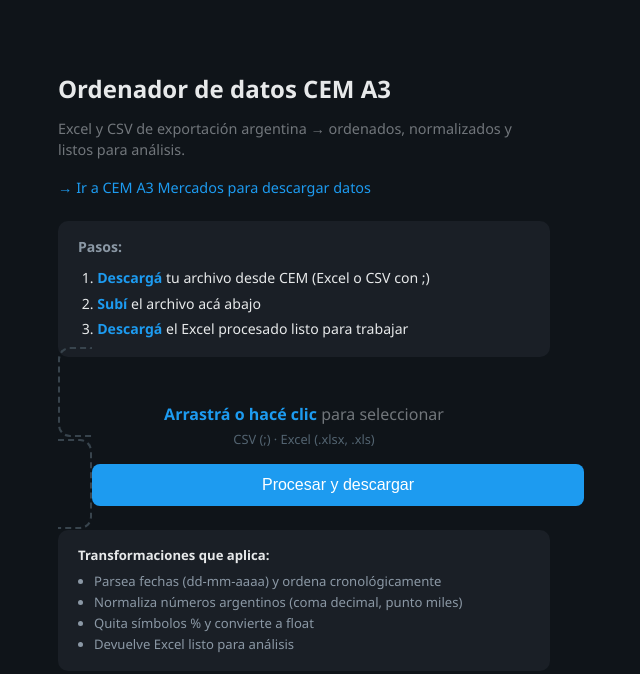
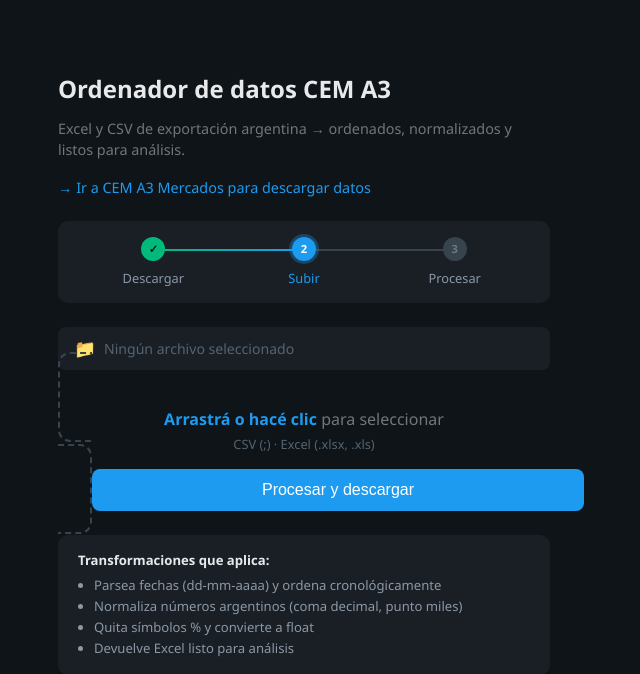
Before and after one commit to GaloSzlomowicz/clasificacion_datos_cem_A3, a Flask app: page / in a window 1280 px wide. Shown: the top 674 px of the page, without its empty margins (336-976 px from the left). Run offline with Flask 2, Linux system fonts and the light colour scheme.

Commit message:
Guía de uso con imágenes: CEM, flujo 3 pasos, capturas herramienta
Made-with: Cursor

```diff
--- a/templates/index.html
+++ b/templates/index.html
@@ -72,6 +72,91 @@
         }
         .info-title { font-weight: 600; color: #e7e9ea; margin-bottom: 0.4rem; }
         .info ul { margin: 0.3rem 0 0 1rem; padding: 0; line-height: 1.6; }
+
+        .flow-map {
+            display: flex;
+            align-items: center;
+            gap: 0;
+            margin-bottom: 1.5rem;
+            padding: 1rem 1.25rem;
+            background: #1a1f26;
+            border-radius: 10px;
+            font-size: 0.8rem;
+        }
+        .flow-step {
+            display: flex;
+            flex-direction: column;
+            align-items: center;
+            flex: 1;
+            position: relative;
+        }
+        .flow-step::before {
+            content: "";
+            position: absolute;
+            top: 12px;
+            left: -50%;
+            width: 100%;
+            height: 2px;
+            background: #38444d;
+            z-index: 0;
+        }
+        .flow-step:first-child::before { display: none; }
+        .flow-step.done::before { background: #00ba7c; }
+        .flow-step.active::before { background: linear-gradient(90deg, #00ba7c, #1d9bf0); }
+        .flow-dot {
+            width: 24px;
+            height: 24px;
+            border-radius: 50%;
+            background: #38444d;
+            display: flex;
+            align-items: center;
+            justify-content: center;
+            font-size: 0.7rem;
+            font-weight: 600;
+            color: #71767b;
+            z-index: 1;
+        }
+        .flow-step.done .flow-dot {
+            background: #00ba7c;
+            color: #0f1419;
+        }
+        .flow-step.active .flow-dot {
+            background: #1d9bf0;
+            color: #fff;
+            box-shadow: 0 0 0 3px rgba(29,155,240,0.3);
+        }
+        .flow-step.active .flow-dot .spinner {
+            width: 12px;
+            height: 12px;
+            border: 2px solid rgba(255,255,255,0.3);
+            border-top-color: #fff;
+            border-radius: 50%;
+            animation: spin 0.8s linear infinite;
+        }
+        @keyframes spin { to { transform: rotate(360deg); } }
+        .flow-label {
+            margin-top: 0.5rem;
+            color: #8b98a5;
+            text-align: center;
+        }
+        .flow-step.active .flow-label { color: #1d9bf0; font-weight: 500; }
+
+        .file-display {
+            min-height: 2.5rem;
+            padding: 0.6rem 1rem;
+            background: #1a1f26;
+            border-radius: 8px;
+            margin-bottom: 1rem;
+            font-size: 0.88rem;
+            display: flex;
+            align-items: center;
+            gap: 0.5rem;
+        }
+        .file-display.empty { color: #536471; }
+        .file-display.has-file { color: #00ba7c; }
+        .file-display .icon { font-size: 1.1rem; }
+        .file-display .name { font-weight: 500; }
+        .file-display .size { color: #71767b; font-size: 0.8rem; }
     </style>
 </head>
 <body>
@@ -79,16 +164,26 @@
     <p class="sub">Excel y CSV de exportación argentina → ordenados, normalizados y listos para análisis.</p>
     <a class="link-cem" href="https://cem.matbarofex.com.ar/" target="_blank" rel="noopener">→ Ir a CEM A3 Mercados para descargar datos</a>
 
-    <div class="workflow">
-        <div class="workflow-title">Pasos:</div>
-        <ol>
-            <li><strong>Descargá</strong> tu archivo desde CEM (Excel o CSV con ;)</li>
-            <li><strong>Subí</strong> el archivo acá abajo</li>
-            <li><strong>Descargá</strong> el Excel procesado listo para trabajar</li>
-        </ol>
+    <div class="flow-map" id="flowMap">
+        <div class="flow-step done" data-step="1">
+            <div class="flow-dot">✓</div>
+            <span class="flow-label">Descargar</span>
+        </div>
+        <div class="flow-step active" data-step="2">
+            <div class="flow-dot">2</div>
+            <span class="flow-label">Subir</span>
+        </div>
+        <div class="flow-step" data-step="3">
+            <div class="flow-dot">3</div>
+            <span class="flow-label">Procesar</span>
+        </div>
     </div>
 
     <form id="form" action="/procesar" method="post" enctype="multipart/form-data">
+        <div class="file-display empty" id="fileDisplay">
+            <span class="icon">📁</span>
+            <span class="text">Ningún archivo seleccionado</span>
+        </div>
         <label class="dropzone" id="dropzone">
             <input type="file" name="archivo" id="archivo" accept=".csv,.xlsx,.xls" required>
             <p><strong>Arrastrá o hacé clic</strong> para seleccionar</p>
@@ -112,6 +207,45 @@
         const input = document.getElementById("archivo");
         const form = document.getElementById("form");
         const btn = document.getElementById("btn");
+        const fileDisplay = document.getElementById("fileDisplay");
+        const flowMap = document.getElementById("flowMap");
+
+        function formatSize(bytes) {
+            if (bytes < 1024) return bytes + " B";
+            if (bytes < 1024 * 1024) return (bytes / 1024).toFixed(1) + " KB";
+            return (bytes / (1024 * 1024)).toFixed(1) + " MB";
+        }
+
+        function updateFileDisplay() {
+            const file = input.files[0];
+            if (!file) {
+                fileDisplay.className = "file-display empty";
+                fileDisplay.innerHTML = '<span class="icon">📁</span><span class="text">Ningún archivo seleccionado</span>';
+                return;
+            }
+            fileDisplay.className = "file-display has-file";
+            fileDisplay.innerHTML = '<span class="icon">📄</span><span class="name">' + file.name + '</span><span class="size">' + formatSize(file.size) + '</span>';
+        }
+
+        function setFlowState(state) {
+            const steps = flowMap.querySelectorAll(".flow-step");
+            steps.forEach((step, i) => {
+                step.classList.remove("done", "active");
+                const dot = step.querySelector(".flow-dot");
+                const n = i + 1;
+                if (state === "upload") {
+                    if (n === 1) { step.classList.add("done"); dot.innerHTML = "✓"; }
+                    else if (n === 2) { step.classList.add("active"); dot.innerHTML = "2"; }
+                    else { dot.innerHTML = "3"; }
+                } else if (state === "ready") {
+                    if (n <= 2) { step.classList.add("done"); dot.innerHTML = "✓"; }
+                    else { step.classList.add("active"); dot.innerHTML = "3"; }
+                } else if (state === "processing") {
+                    if (n <= 2) { step.classList.add("done"); dot.innerHTML = "✓"; }
+                    else { step.classList.add("active"); dot.innerHTML = '<span class="spinner"></span>'; }
+                }
+            });
+        }
 
         dropzone.addEventListener("click", () => input.click());
         dropzone.addEventListener("dragover", (e) => { e.preventDefault(); dropzone.classList.add("dragover"); });
@@ -119,10 +253,22 @@
         dropzone.addEventListener("drop", (e) => {
             e.preventDefault();
             dropzone.classList.remove("dragover");
-            if (e.dataTransfer.files.length) input.files = e.dataTransfer.files;
+            if (e.dataTransfer.files.length) {
+                input.files = e.dataTransfer.files;
+                input.dispatchEvent(new Event("change"));
+            }
         });
 
-        form.addEventListener("submit", () => { btn.disabled = true; btn.textContent = "Procesando…"; });
+        input.addEventListener("change", () => {
+            updateFileDisplay();
+            setFlowState(input.files.length ? "ready" : "upload");
+        });
+
+        form.addEventListener("submit", () => {
+            btn.disabled = true;
+            btn.textContent = "Procesando…";
+            setFlowState("processing");
+        });
     </script>
 </body>
 </html>
```
Also changed, not shown: README.md, docs/README.md (added), 2 other files.
